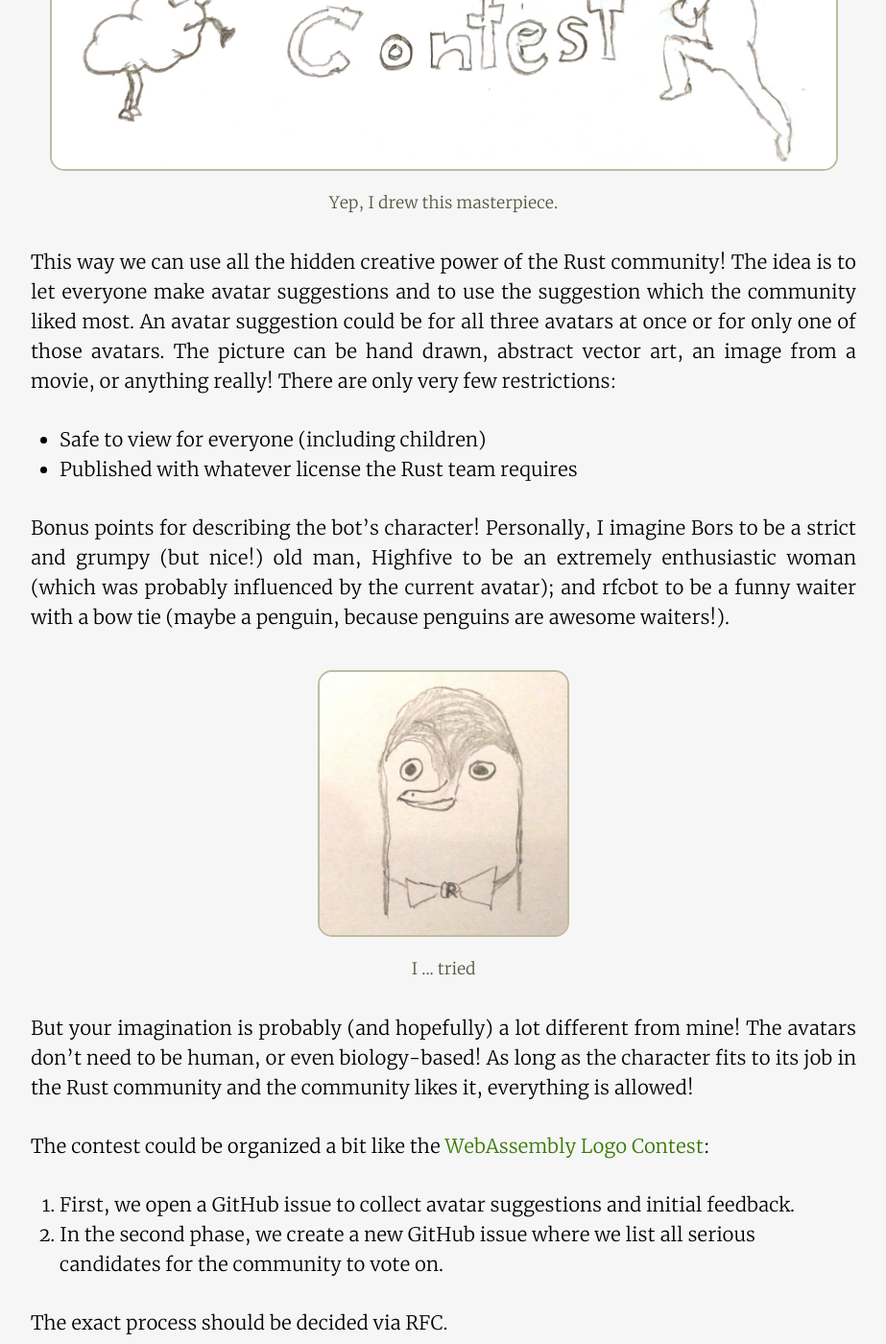
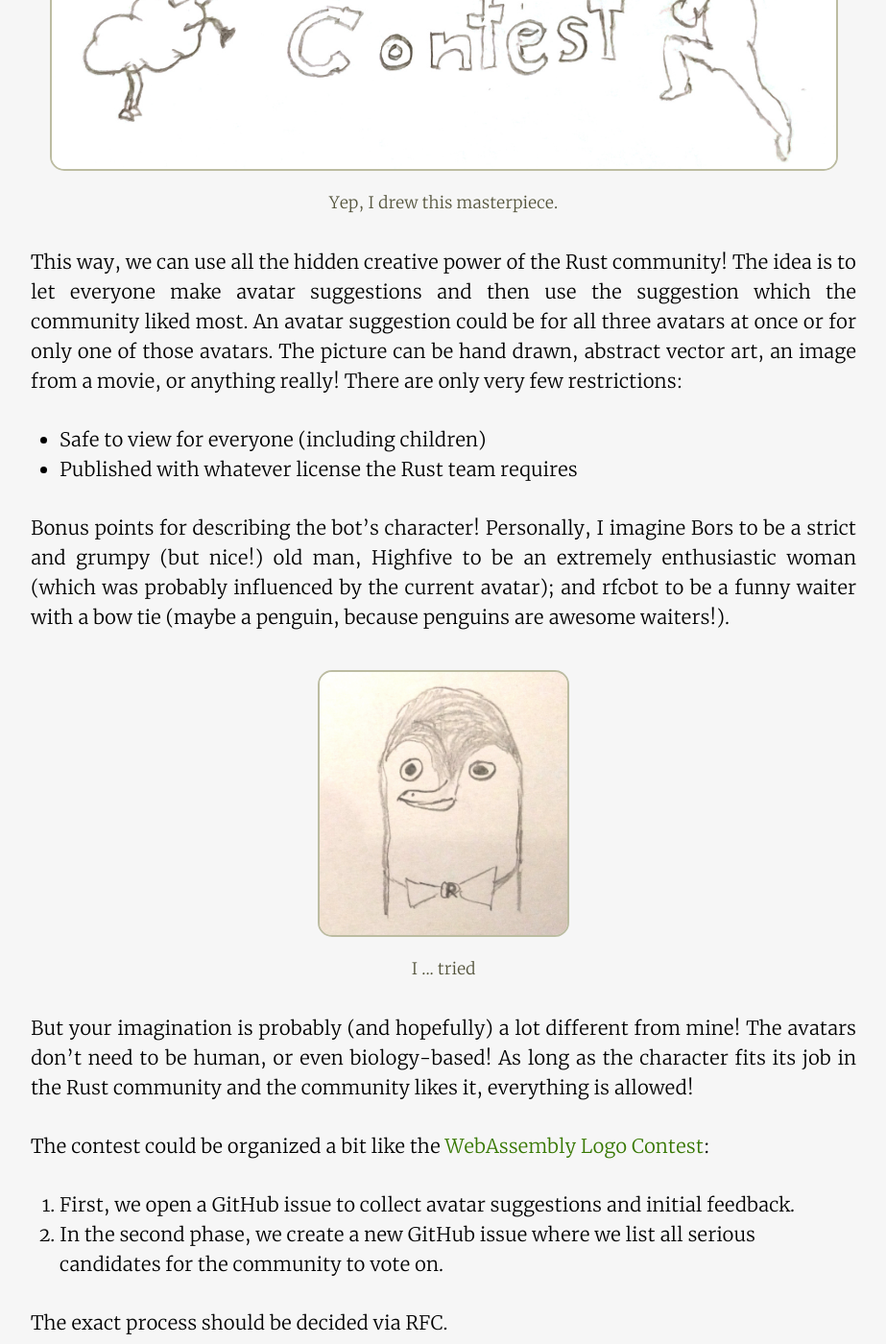
Before and after one commit to LukasKalbertodt/LukasKalbertodt.github.io, a Jekyll site: the page built from _posts/2018-01-07-new-faces-for-bots-rust2018.md, in a window 1280 px wide and 1400 px high, scrolled down 1996 px. Shown: the whole window at 96% size, without its empty margins (178-1101 px from the left). Built offline with Jekyll 4.4.1, drawn with Linux system fonts in a browser that asks for light colours; some of the changed text lies outside the part shown.

Commit message:
Minor grammar suggestions

```diff
--- a/_posts/2018-01-07-new-faces-for-bots-rust2018.md
+++ b/_posts/2018-01-07-new-faces-for-bots-rust2018.md
@@ -43,14 +43,14 @@
 
 Instantly lovable, super cute, crazy cuddly -- simply *awesome*! Wouldn't it be nice if the three bots essential for Rust's development would have equally awesome appearences?
 
-Well, *I* think it would be nice, so I propose to hold a **#Rust2018 Avatar Contest**!
+Well, *I* think it would be nice, so I propose we hold a **#Rust2018 Avatar Contest**!
 
 <center>
     <img src="/assets/avatar-contest.jpg" style="width:95%;margin:10px;"/>
     <em style="margin-top: 0px">Yep, I drew this masterpiece.</em>
 </center>
 
-This way we can use all the hidden creative power of the Rust community! The idea is to let everyone make avatar suggestions and to use the suggestion which the community liked most. An avatar suggestion could be for all three avatars at once or for only one of those avatars. The picture can be hand drawn, abstract vector art, an image from a movie, or anything really! There are only very few restrictions:
+This way, we can use all the hidden creative power of the Rust community! The idea is to let everyone make avatar suggestions and then use the suggestion which the community liked most. An avatar suggestion could be for all three avatars at once or for only one of those avatars. The picture can be hand drawn, abstract vector art, an image from a movie, or anything really! There are only very few restrictions:
 
 - Safe to view for everyone (including children)
 - Published with whatever license the Rust team requires
@@ -62,7 +62,7 @@
     <em style="margin-top: 0px">I ... tried</em>
 </center>
 
-But your imagination is probably (and hopefully) a lot different from mine! The avatars don't need to be human, or even biology-based! As long as the character fits to its job in the Rust community and the community likes it, everything is allowed!
+But your imagination is probably (and hopefully) a lot different from mine! The avatars don't need to be human, or even biology-based! As long as the character fits its job in the Rust community and the community likes it, everything is allowed!
 
 The contest could be organized a bit like the [WebAssembly Logo Contest](https://github.com/WebAssembly/design/issues/112):
 
```
Also changed, not shown: other parts of _posts/2018-01-07-new-faces-for-bots-rust2018.md (+4 -4 lines).
